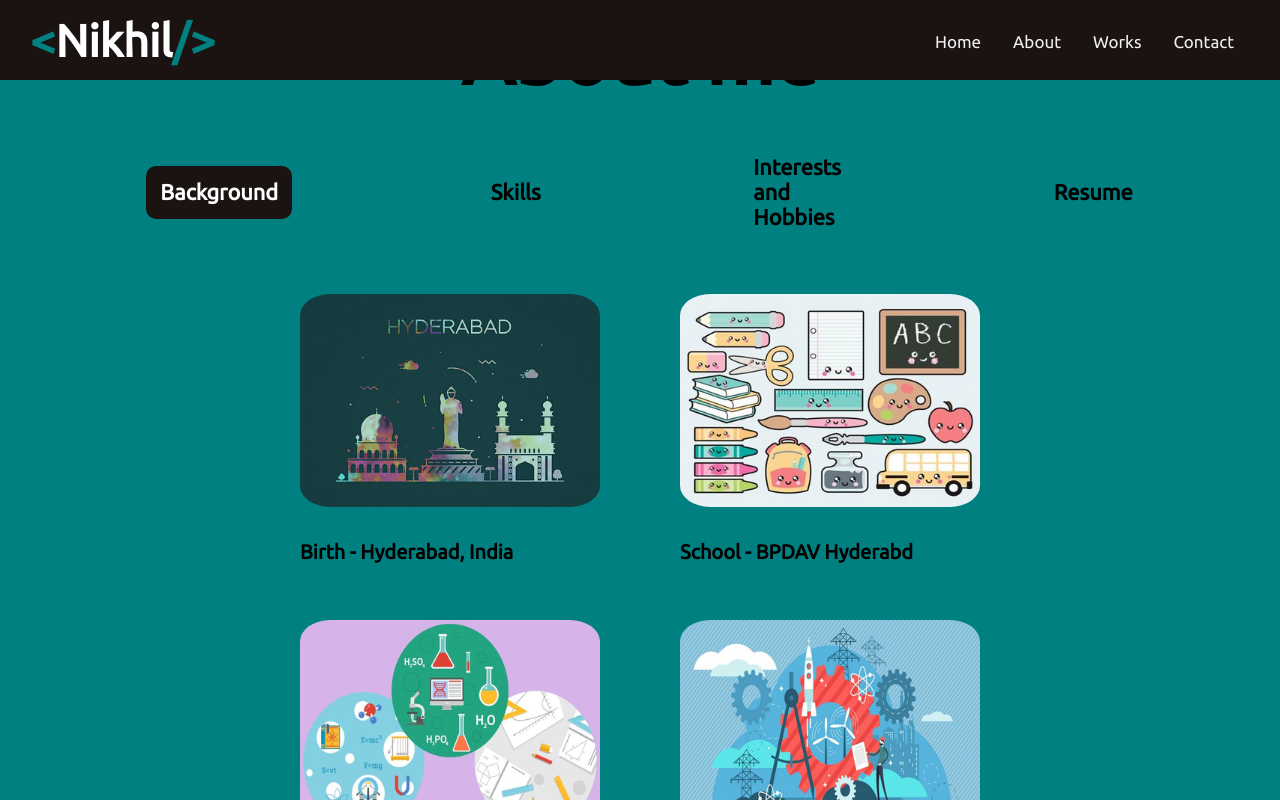
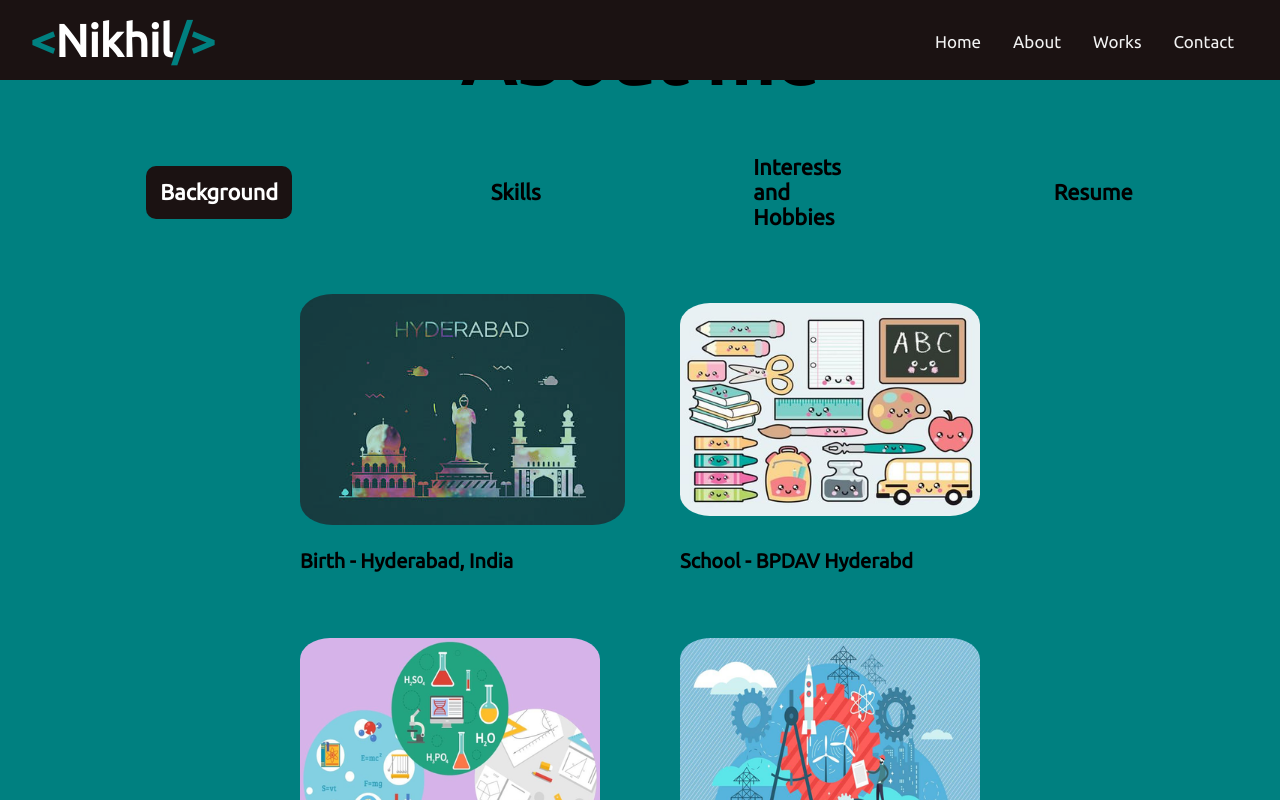
Before and after one commit to ShuntNik/Nikhil-Portfolio, a React (Create React App) app: page / in a window 1280 px wide. In both pictures the pointer is over the picture 450 px from the left and 1177 px from the top of the page. Shown: the part 777-1577 px from the top of the page. Built offline with nearby package versions, Linux system fonts and the light colour scheme.

Commit message:
about icon hover

```diff
--- a/src/components/About/About.css
+++ b/src/components/About/About.css
@@ -88,8 +88,9 @@
 }
 
 .about-container-item img:hover {
-
+    width: 325px;
     opacity: 0.7;
+    transition: all 0.3s ease-in;
 }
 
 @media (max-width: 998px) {
```
